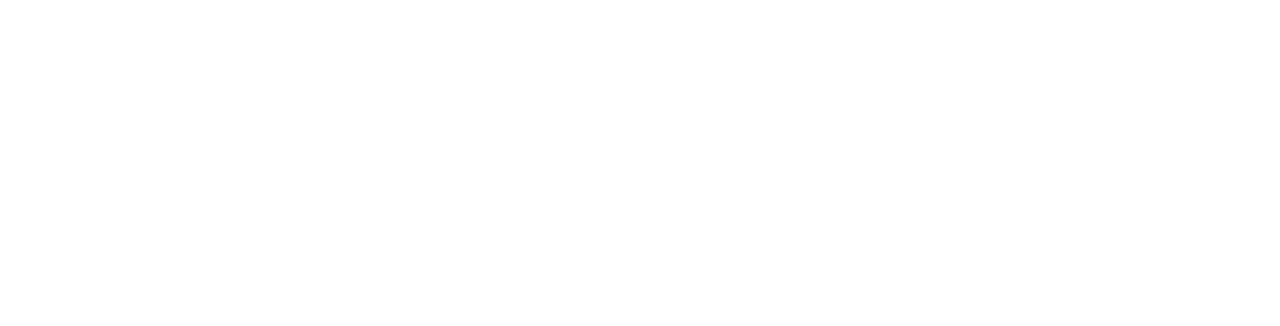
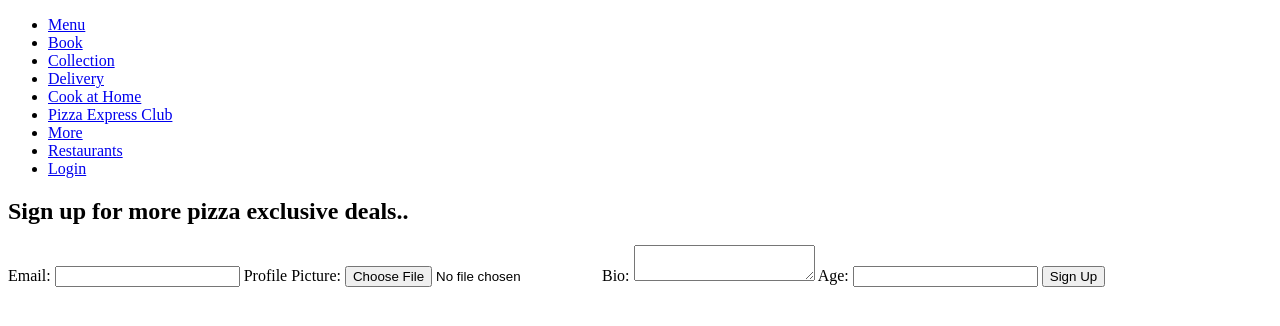
Before and after one commit to nsleeah/lab-html-wireframing, a plain HTML site: page form.html in a window 1280 px wide. Drawn offline with Linux system fonts and the light colour scheme.

Commit message:
add header, main and footer to form.html

```diff
--- a/form.html
+++ b/form.html
@@ -4,16 +4,51 @@
     <meta charset="UTF-8">
     <meta http-equiv="X-UA-Compatible" content="IE=edge">
     <meta name="viewport" content="width=device-width, initial-scale=1.0">
-    <title>Document</title>
+    <title>Pizza Deals</title>
 </head>
 <body>
-    <header></header>
-    <main></main>
-    <section>
-        <form>
+    <header>
+        <nav>
+            <ul>
+                <li><a href="#">Menu</a></li>
+                <li><a href="#">Book</a></li>
+                <li><a href="#">Collection</a></li>
+                <li><a href="#">Delivery</a></li>
+                <li><a href="#">Cook at Home</a></li>
+                <li><a href="#">Pizza Express Club</a></li>
+                <li><a href="#">More</a></li>
+                <li><a href="#">Restaurants</a></li>
+                <li><a href="#">Login</a></li>
+            </ul>
+        </nav>
+    </header>
 
-        </form>
+    <main>
+        <section>
+            <h1>Sign up for more pizza exclusive deals..</h1>
+            <form>
+
+            <label for="email">Email:</label>
+            <input type="email" id="email" name="email" required>
+
+            <label for="profile-pic">Profile Picture:</label>
+            <input type="file" id="profile-pic" name="profile-pic" accept=".png" required>
+
+            <label for="bio">Bio:</label>
+            <textarea id="bio" name="bio" required></textarea>
+
+            <label for="age">Age:</label>
+            <input type="number" id="age" name="age" required>
+
+            <input type="submit" value="Sign Up">
+            </form>
+        </section>
+    </main>
+
+
     </section>
-    <footer></footer>
+    <footer>
+
+    </footer>
 </body>
 </html>
```
